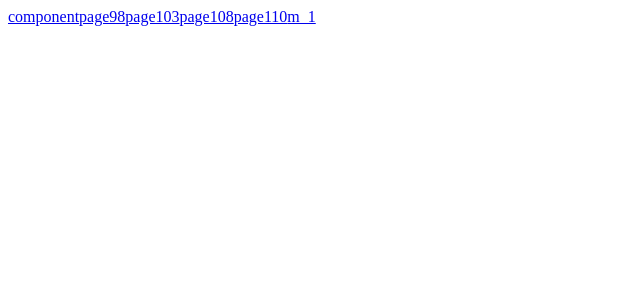
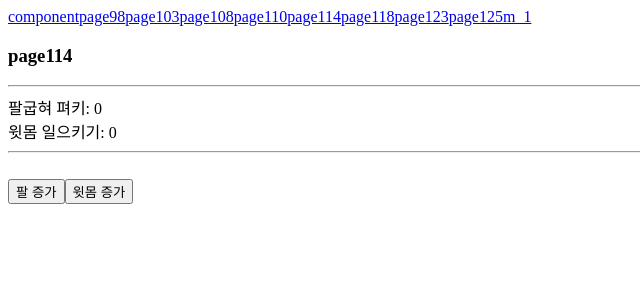
Before and after one commit to junlee-lim/vue-project, a Vue app: page /page114 in a window 1280 px wide. Shown: the top 300 px of the page, without its empty margins (0-640 px from the left). Built offline with nearby package versions, Linux system fonts and the light colour scheme.

Commit message:
오전12.30

```diff
--- a/src/App.vue
+++ b/src/App.vue
@@ -1,5 +1,5 @@
 <script setup>
-const routerList = ["component", 'page98', 'page103', 'page108', 'page110',
+const routerList = ["component", 'page98', 'page103', 'page108', 'page110', 'page114', 'page118', 'page123', 'page125',
                     'm_1'];
 </script>
 
@@ -21,5 +21,5 @@ const routerList = ["component", 'page98', 'page103', 'page108', 'page110',
 </template>
 
 <style scoped>
-
+nav > a {display: inline-block;}
 </style>
--- a/src/views/page110.vue
+++ b/src/views/page110.vue
@@ -1,18 +1,20 @@
 <script setup>
+//반응형 상태: 자신의 값이 변하면 화면을 다시 그리는 변수 또는 속성
+
 import {ref} from 'vue'; //반응형 상태를 만드는 방법: ref, reactive 사용
-let pushUp = 0;
-let sitUp = 0;
+let pushUp = 0; //변수일 뿐, 반응형 상태는 아님
+let sitUp = 0; //변수일 뿐, 반응형 상태는 아님
 
-const refPushUp = ref(0);
-const refSitUp = ref(0);
+const refPushUp = ref(0); //초기값 0을 갖고 있는 반응형 상태 객체 주소값이 넘어감
+const refSitUp = ref(0); //초기값 0을 갖고 있는 반응형 상태 객체 주소값이 넘어감
 
 const increasePushUp = () => {
     console.log(`pushUp: ${++pushUp}, refPushUp: ${++refPushUp.value}`)
-}
+} //re반응형 상태 객체 값을 변경할 땐 value 속성값을 변경하면 됨
+
 const increaseSitUp = () => {
     console.log(`sitUp: ${++sitUp}, refSitUp: ${++refSitUp.value}`);
-
-}
+} //re반응형 상태 객체 값을 변경할 땐 value 속성값을 변경하면 됨
 </script>
 
 <template>
@@ -21,8 +23,10 @@ const increaseSitUp = () => {
 <br>
 <hr>
 <ul>
-    <li id="pushUp">팔 굽혀 펴기: {{ refPushUp }}</li>
-    <li id="sitUp">윗몸 일으키기: {{ refSitUp }}</li>
+    <li>팔 굽혀 펴기: {{ pushUp }}, {{ refPushUp }}</li>
+    <li>윗몸 일으키기: {{ sitUp }}, {{ refSitUp }}</li>
+    <!--원래 pushUp, sitUp 부분은 안 올라가야 하는데 올라가는 이유는 반응형 변수인 refPushUp이나 refSitUp이 업데이트되면서 화면 전체가 다시 그려졌기(Re-render) 때문 =>
+        본인이 반응형이라서가 아니라, ref 변수들이 화면을 새로고침할 때 묻어가는(Side-effect) 현상. => 실제 보여지는 화면에서는 ref나 reactive를 사용하기.-->
 </ul>
 <hr>
 <br>
--- /dev/null
+++ b/src/views/page114.vue
@@ -0,0 +1,25 @@
+<script setup>
+import { reactive } from 'vue';
+
+const state = reactive({
+    pushUp: 0,
+    sitUp: 0
+})
+const increasePushUp = () => state.pushUp++;
+const increaseSitUp = () => state.sitUp++;
+</script>
+
+<template>
+<h3>page114</h3>
+<hr>
+<div>팔굽혀 펴키: {{ state.pushUp }}</div>
+<div>윗몸 일으키기: {{ state.sitUp }}</div>
+<hr>
+<br>
+<button @click="increasePushUp">팔 증가</button>
+<button @click="increaseSitUp">윗몸 증가</button>
+</template>
+
+<style scoped>
+
+</style>
--- /dev/null
+++ b/src/views/page118.vue
@@ -0,0 +1,54 @@
+<script setup>
+import { computed, reactive } from 'vue';
+const state = reactive({
+    mvpId: 7,
+    players: [
+        { id: 7, name: "Doe" },
+        { id: 9, name: "Lee" },
+        { id: 12, name: "Park" }
+    ]
+});
+const getMvpName = () => {
+    // if (state.mvpId) {
+    //     const player = state.players.find(item => item.id === state.mvpId);
+    //     if (player) {
+    //         return player.name;
+    //     }
+    // }
+    // return '없음2';
+    console.log('call getMvpName');
+    // return state.mvpId ? state.players.find(m=>m.id === state.mvpId)?.name || 'x' : '없음';
+    return state.players.find(m => m.id === state.mvpId)?.name || '없음';
+}
+const computedMvpName = computed(() => {
+    console.log('call computedMvpName');
+    return state.players.find(m => m.id === state.mvpId)?.name || '없음';
+});
+const increaseMvpId = () => state.mvpId++;
+const resetMvpId = () => state.mvpId = 0;
+ </script>
+ <template>
+ <div>
+    <h1>오늘의 MVP</h1>
+    <div>
+        <template v-if="state.mvpId">
+            {{  state.players.find(m=> m.id === state.mvpId)?.name || '없음' }}
+        </template>
+        <template v-else>없음1</template>
+        <hr>
+        <!-- 함수는 호출할 때마다 함수 안의 코드 실행 -->
+        <div>{{ getMvpName() }}</div>
+        <div>{{ getMvpName() }}</div>
+        <hr>
+        <!-- 컴퓨티드는 보낸 콜백함수가 딱 한번만 실행되고 결과가 return -->
+        <div>{{ computedMvpName }}</div>
+        <div>{{ computedMvpName }}</div>
+    </div>
+    <br>
+    <div>{{ state.mvpId }}</div>
+    <button @click="increaseMvpId">증가</button>
+    <button @click="resetMvpId">리셋</button>
+</div>
+ </template>
+ <style scoped>
+ </style>
--- /dev/null
+++ b/src/views/page123.vue
@@ -0,0 +1,25 @@
+<script setup>
+import { reactive } from 'vue';
+
+const state = reactive({
+    player:'kim',
+    name: 'lim'
+})
+</script>
+
+<template>
+<h3>page123</h3>
+<div>
+    <div>{{ state.player }}</div>
+    <!--단방향 데이터 바인딩-->
+    <div><input type="text" :value="state.player"></div>
+
+    <div>{{ state.name }}</div>
+    <!--양방향 데이터 바인딩-->
+    <div><input type="text" v-model="state.name"></div>
+</div>
+</template>
+
+<style scoped>
+
+</style>
--- /dev/null
+++ b/src/views/page125.vue
@@ -0,0 +1,24 @@
+<script setup>
+import { reactive } from 'vue';
+
+const state = reactive({
+    form: {
+        id:'',
+        pw:''
+    }
+});
+const login = () => alert(`${state.form.id}님 환영`)
+</script>
+
+<template>
+<h3>page125</h3>
+<form @submit.prevent="login">
+    <input type="text" placeholder="id" v-model="state.form.id">
+    <input type="password" placeholder="pw" v-model="state.form.pw">
+    <button>login</button>
+</form>
+</template>
+
+<style scoped>
+
+</style>
```
Also changed, not shown: src/router/index.js (+16 -0 lines).
